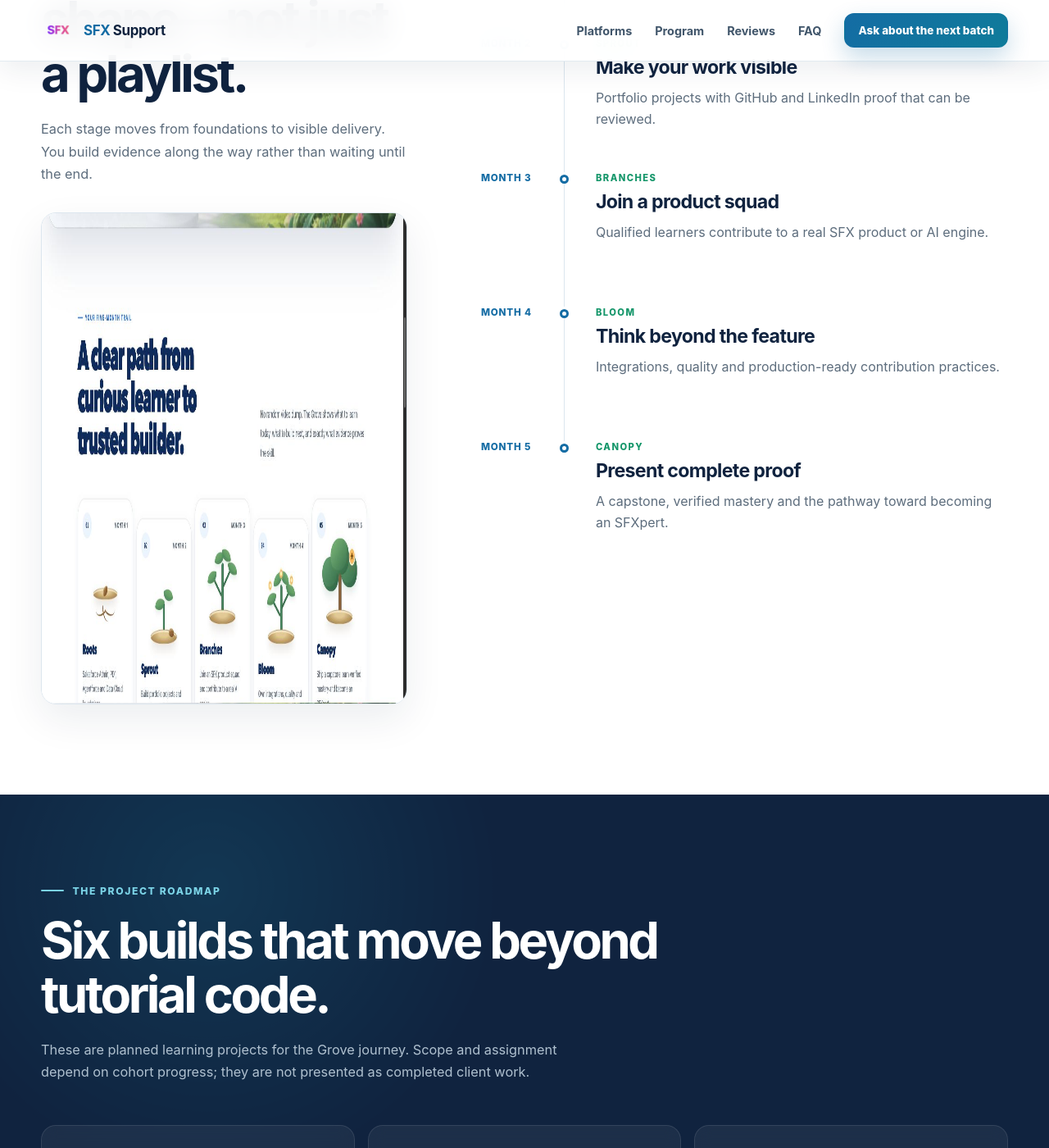
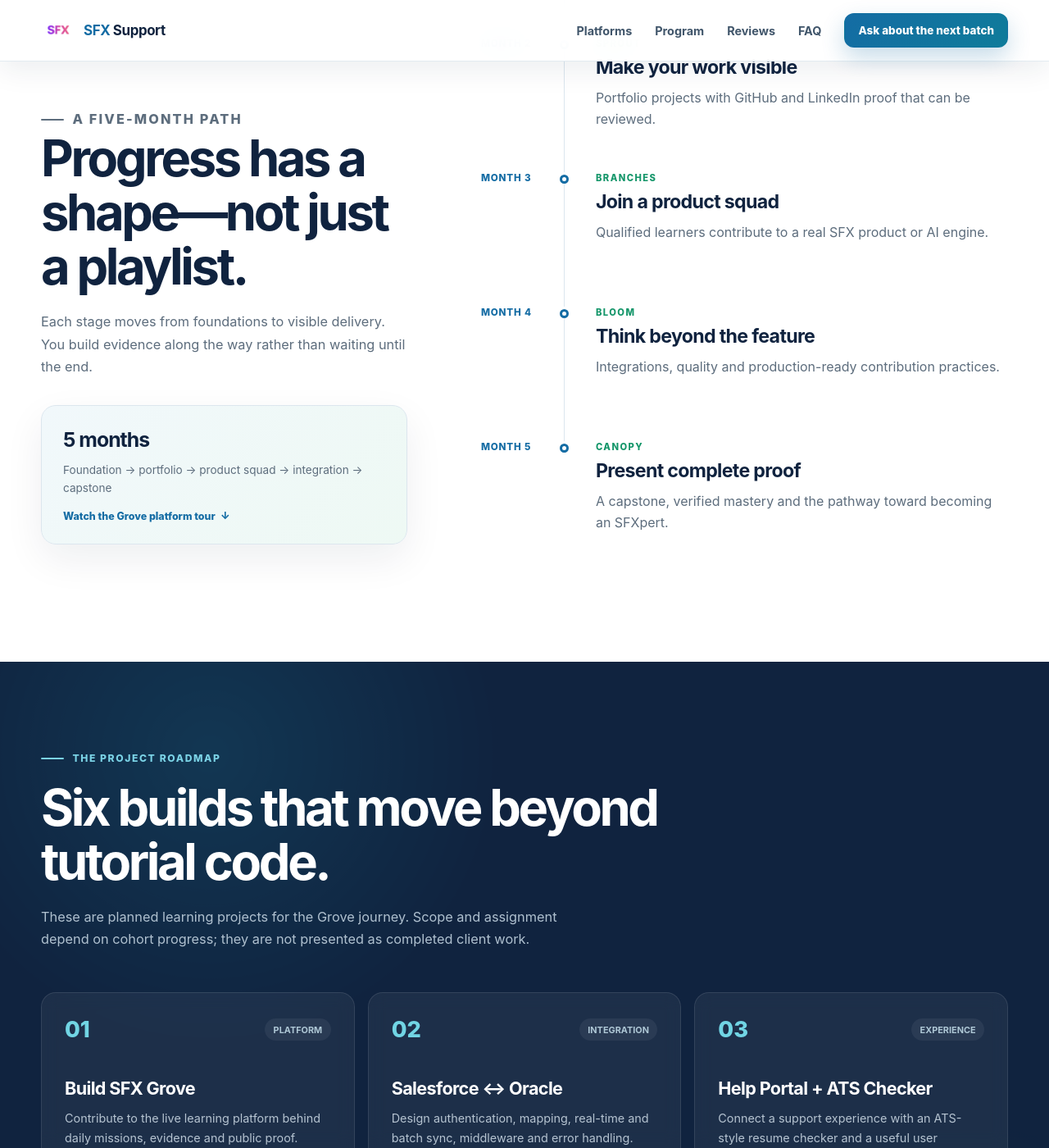
Before and after one commit to sfxsupport/main, a Jekyll site: the page built from salesforce-training/index.html, in a window 1280 px wide and 1400 px high, scrolled down 2308 px. Shown: the whole window at 82% size. Built offline with Jekyll 4.4.1, drawn with Linux system fonts in a browser that asks for light colours.

Commit message:
Use Grove tour and repair contributor avatars

```diff
--- a/assets/css/campaign.css
+++ b/assets/css/campaign.css
@@ -152,7 +152,10 @@
 
 .journey-layout { display: grid; grid-template-columns: .82fr 1.18fr; gap: 90px; align-items: start; }
 .journey-intro { position: sticky; top: 112px; }
-.journey-intro img { width: 100%; margin-top: 32px; border: 1px solid var(--campaign-line); border-radius: 18px; box-shadow: 0 18px 48px rgba(16, 35, 63, .08); }
+.journey-summary { display: grid; gap: 12px; margin-top: 32px; padding: 26px; background: linear-gradient(135deg, #f1f8fb, #eef9f4); border: 1px solid var(--campaign-line); border-radius: 18px; box-shadow: 0 18px 48px rgba(16, 35, 63, .07); }
+.journey-summary strong { color: var(--campaign-ink); font-size: 1.55rem; letter-spacing: -.04em; }
+.journey-summary p { margin: 0; color: var(--campaign-muted); font-size: .85rem; line-height: 1.6; }
+.journey-summary .text-link { margin-top: 4px; font-size: .78rem; }
 .journey-list { padding: 0; margin: 0; counter-reset: journey; list-style: none; }
 .journey-list li { position: relative; display: grid; grid-template-columns: 110px 1fr; gap: 30px; min-height: 164px; padding: 5px 0 34px; }
 .journey-list li::before { content: ""; position: absolute; top: 13px; bottom: -5px; left: 101px; width: 1px; background: var(--campaign-line); }
@@ -194,6 +197,8 @@
 .browser-frame__bar > span { width: 8px; height: 8px; border-radius: 50%; background: #a8bac7; }
 .browser-frame__bar small { flex: 1; margin-left: 8px; padding: .32rem .65rem; color: #768b9c; background: #fff; border-radius: 5px; text-align: center; }
 .browser-frame img { width: 100%; aspect-ratio: 16 / 10; object-fit: cover; object-position: top; }
+.browser-frame video { width: 100%; display: block; aspect-ratio: 16 / 9; object-fit: cover; background: #081321; }
+.browser-frame--video { transform: perspective(1200px) rotateY(-2deg) rotateX(1deg); }
 .forge-window { overflow: hidden; color: #dbe7f0; background: #0b1727; border: 1px solid #28405a; border-radius: 18px; box-shadow: 0 26px 65px rgba(16, 35, 63, .2); }
 .forge-window__top { display: flex; justify-content: space-between; padding: 15px 18px; color: #9db0c1; background: #111f31; border-bottom: 1px solid #24384c; font-size: .72rem; font-weight: 750; }
 .forge-dot { display: inline-block; width: 8px; height: 8px; margin-right: 6px; background: #4ad39c; border-radius: 50%; box-shadow: 0 0 0 4px rgba(74, 211, 156, .1); }
@@ -225,8 +230,10 @@
 .contributor-grid { display: grid; grid-template-columns: repeat(6, 1fr); gap: 12px; }
 .contributor-card { min-width: 0; display: grid; justify-items: center; gap: 9px; padding: 22px 12px; color: var(--campaign-ink); background: #fff; border: 1px solid var(--campaign-line); border-radius: 15px; text-decoration: none; transition: transform .18s ease, box-shadow .18s ease, border-color .18s ease; }
 .contributor-card:hover { transform: translateY(-3px); border-color: #b9ccda; box-shadow: 0 14px 30px rgba(16, 35, 63, .08); }
-.contributor-card img, .contributor-card__initials { width: 62px; height: 62px; object-fit: cover; border-radius: 50%; background: #e7f2f6; }
-.contributor-card__initials { display: grid; place-items: center; color: var(--campaign-blue); font-weight: 850; }
+.contributor-card__avatar { position: relative; width: 62px; height: 62px; overflow: hidden; border-radius: 50%; box-shadow: inset 0 0 0 1px rgba(255, 255, 255, .48), 0 8px 20px rgba(16, 35, 63, .09); }
+.contributor-card__initials { width: 100%; height: 100%; display: grid; place-items: center; color: hsl(var(--avatar-hue), 58%, 30%); background: linear-gradient(145deg, hsl(var(--avatar-hue), 66%, 91%), hsl(calc(var(--avatar-hue) + 38), 72%, 82%)); font-weight: 850; letter-spacing: .02em; }
+.contributor-card__photo { position: absolute; inset: 0; width: 100%; height: 100%; object-fit: cover; opacity: 0; transition: opacity .2s ease; }
+.contributor-card__photo.is-ready { opacity: 1; }
 .contributor-card strong { overflow: hidden; width: 100%; font-size: .77rem; text-align: center; text-overflow: ellipsis; white-space: nowrap; }
 .contributor-card small { color: #718392; font-size: .66rem; }
 .contributor-placeholder { min-height: 145px; border-radius: 15px; background: linear-gradient(100deg, #f0f4f7 20%, #f8fafb 35%, #f0f4f7 55%); background-size: 400% 100%; animation: contributor-loading 1.5s infinite; }
--- a/assets/js/salesforce-training.js
+++ b/assets/js/salesforce-training.js
@@ -95,17 +95,30 @@
 
     grid.innerHTML = selected.map(function (person) {
       var initials = person.name.split(/\s+/).slice(0, 2).map(function (part) { return part.charAt(0); }).join('').toUpperCase();
+      var avatarHue = person.name.split('').reduce(function (total, character) { return total + character.charCodeAt(0); }, 0) % 360;
       var avatar = person.avatarUrl || '';
       var avatarUrl = avatar.indexOf('/') === 0 ? groveOrigin + avatar : avatar;
-      var media = avatarUrl
-        ? '<img src="' + safeText(avatarUrl) + '" alt="" width="62" height="62" loading="lazy" onerror="this.hidden=true;this.nextElementSibling.hidden=false"><span class="contributor-card__initials" hidden>' + safeText(initials) + '</span>'
-        : '<span class="contributor-card__initials">' + safeText(initials) + '</span>';
+      var media = '<span class="contributor-card__avatar" style="--avatar-hue:' + avatarHue + '">' +
+        '<span class="contributor-card__initials" aria-hidden="true">' + safeText(initials) + '</span>' +
+        (avatarUrl ? '<img class="contributor-card__photo" src="' + safeText(avatarUrl) + '" alt="" width="62" height="62" loading="lazy" data-contributor-photo>' : '') +
+        '</span>';
       return '<a class="contributor-card" href="' + groveOrigin + '/u/' + encodeURIComponent(person.userId) + '" target="_blank" rel="noopener">' +
         media +
         '<strong>' + safeText(person.name) + '</strong>' +
         '<small>' + Number(person.projectCount || 0) + ' projects · ' + Number(person.badgeCount || 0) + ' badges</small>' +
         '</a>';
     }).join('');
+
+    grid.querySelectorAll('[data-contributor-photo]').forEach(function (photo) {
+      function showPhoto() { if (photo.naturalWidth > 0) photo.classList.add('is-ready'); }
+      function removeBrokenPhoto() { photo.remove(); }
+      photo.addEventListener('load', showPhoto, { once: true });
+      photo.addEventListener('error', removeBrokenPhoto, { once: true });
+      if (photo.complete) {
+        if (photo.naturalWidth > 0) showPhoto();
+        else removeBrokenPhoto();
+      }
+    });
   }
 
   function loadLiveProof() {
--- a/salesforce-training/index.html
+++ b/salesforce-training/index.html
@@ -127,7 +127,11 @@
       <p class="eyebrow"><span></span> A five-month path</p>
       <h2>Progress has a shape—not just a playlist.</h2>
       <p>Each stage moves from foundations to visible delivery. You build evidence along the way rather than waiting until the end.</p>
-      <img src="/assets/images/grove/journey.jpg" width="900" height="600" loading="lazy" alt="SFX Grove learning journey shown on the platform">
+      <div class="journey-summary" aria-label="Grove journey summary">
+        <strong>5 months</strong>
+        <p>Foundation → portfolio → product squad → integration → capstone</p>
+        <a class="text-link" href="#grove-tour" data-cta="journey_grove_tour">Watch the Grove platform tour <span aria-hidden="true">↓</span></a>
+      </div>
     </div>
 
     <ol class="journey-list">
@@ -212,7 +216,7 @@
       <p>Explore the same environments learners use for guided missions, practical coding and public evidence.</p>
     </div>
 
-    <div class="product-showcase product-showcase--grove reveal">
+    <div class="product-showcase product-showcase--grove reveal" id="grove-tour">
       <div class="product-showcase__copy">
         <p class="product-kicker">SFX Grove · Guided residency</p>
         <h3>Daily missions turn learning into a working rhythm.</h3>
@@ -224,9 +228,12 @@
         </ul>
         <a class="text-link" href="https://grove.sfxsupport.com/" target="_blank" rel="noopener" data-cta="proof_grove">Open the live Grove platform <span aria-hidden="true">↗</span></a>
       </div>
-      <div class="browser-frame">
+      <div class="browser-frame browser-frame--video">
         <div class="browser-frame__bar"><span></span><span></span><span></span><small>grove.sfxsupport.com</small></div>
-        <img src="/assets/images/grove/hero.jpg" width="1200" height="760" loading="lazy" alt="SFX Grove live platform homepage">
+        <video controls playsinline preload="none" poster="/assets/images/grove/demo-poster.jpg" data-track-video="grove_platform_tour" aria-label="A tour of the SFX Grove learning platform">
+          <source src="/assets/videos/grove-demo-720p.mp4" type="video/mp4">
+          Your browser does not support embedded video.
+        </video>
       </div>
     </div>
 
```
Also changed, not shown: 1 other file.
